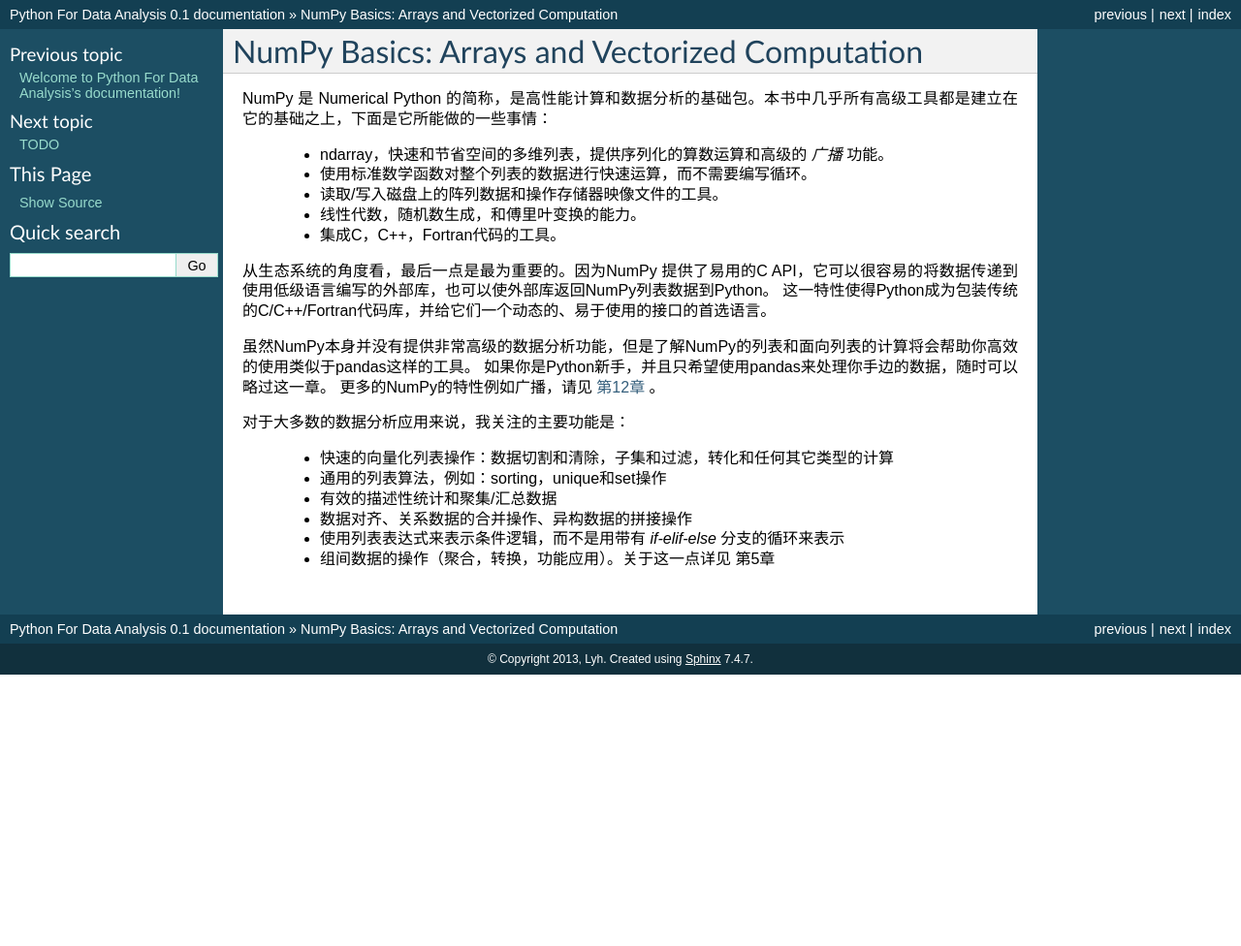
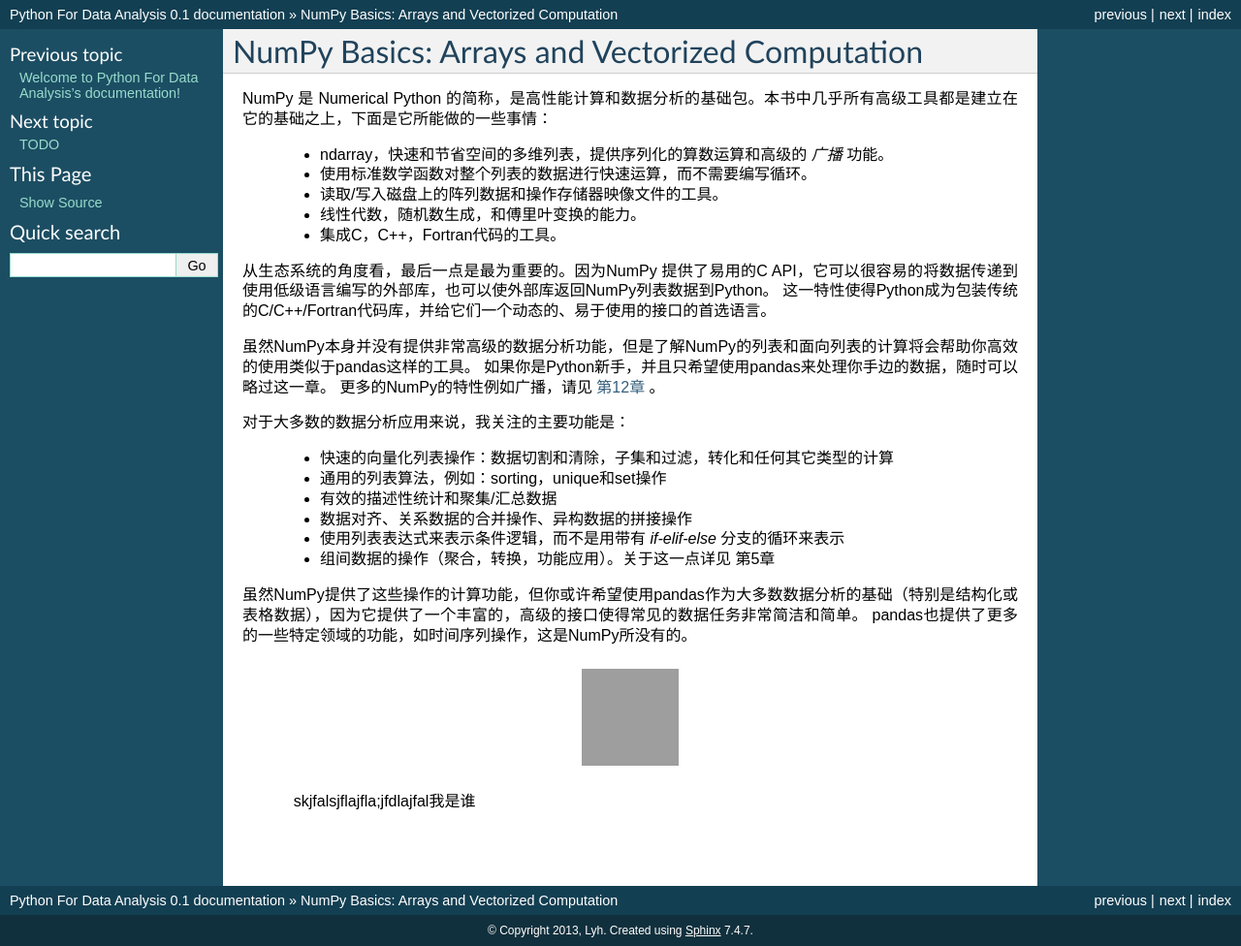
Before and after one commit to lyhopq/PDA, a Sphinx documentation site: the page built from source/chp4.rst, in a window 1280 px wide. Shown: the whole page at 97% size. Built offline with Sphinx 7.4.7, drawn with Linux system fonts in a browser that asks for light colours; formulas are drawn with MathJax 3; before the commit the page ends 900 px from its top, so only the background shows below that; grey boxes are pictures that could not be loaded.

Commit message:
pdf 生成找不到_static修改

```diff
--- a/source/chp4.rst
+++ b/source/chp4.rst
@@ -28,3 +28,16 @@ NumPy 是 Numerical Python 的简称，是高性能计算和数据分析的基
  - 数据对齐、关系数据的合并操作、异构数据的拼接操作
  - 使用列表表达式来表示条件逻辑，而不是用带有 `if-elif-else` 分支的循环来表示
  - 组间数据的操作（聚合，转换，功能应用）。关于这一点详见 :ref:`第5章 <chp5index>`
+
+
+
+
+虽然NumPy提供了这些操作的计算功能，但你或许希望使用pandas作为大多数数据分析的基础（特别是结构化或表格数据），因为它提供了一个丰富的，高级的接口使得常见的数据任务非常简洁和简单。
+pandas也提供了更多的一些特定领域的功能，如时间序列操作，这是NumPy所没有的。
+
+
+ .. figure:: _static/pda1.png
+   :width: 100
+   :height: 100
+
+   skjfalsjflajfla;jfdlajfal我是谁
```
Also changed, not shown: 1 other file.
